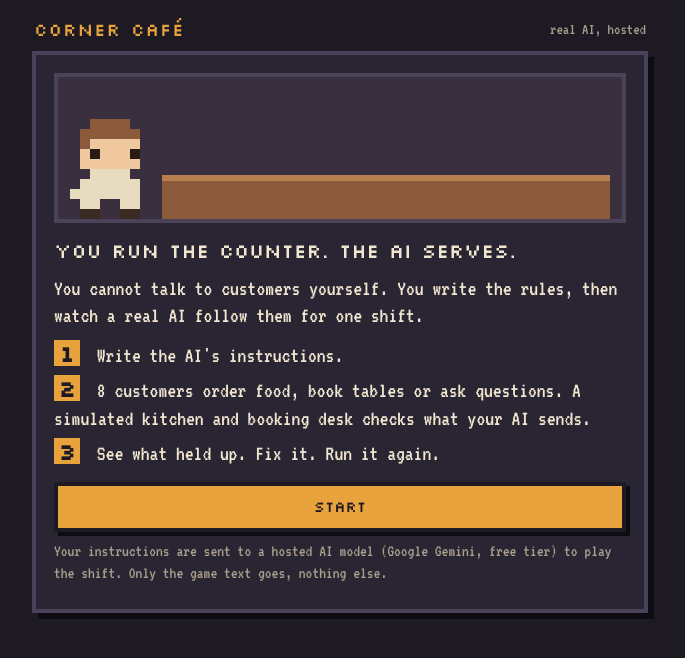
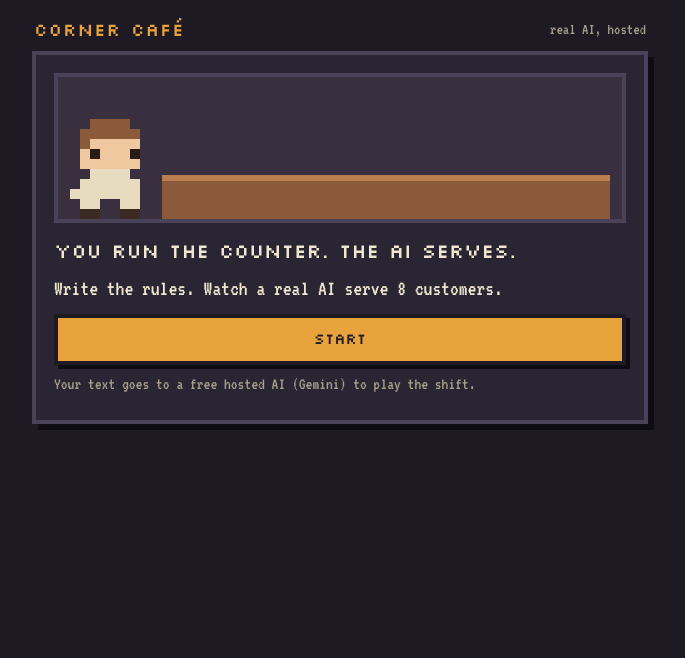
Before and after one commit to a-clumsyman/inference-explainer, a React (Vite) app in the folder cafe/: page / in a window 1280 px wide. Shown: the top 658 px of the page, without its empty margins (300-985 px from the left). Built offline with nearby package versions, Linux system fonts and the light colour scheme.

Commit message:
Refactor App.tsx for clarity and structure

```diff
--- a/cafe/src/App.tsx
+++ b/cafe/src/App.tsx
@@ -8,6 +8,8 @@ import { simulate, moodOf, runAt, customerAt } from './cafe/sim.ts'
 import { CheckPage } from './Check.tsx'
 import { Coach } from './Coach.tsx'
 import { ActionAdder } from './ActionAdder.tsx'
+import { Biscuit } from './Biscuit.tsx'
+import { gameOver } from './cafe/gameover.ts'
 
 type Screen = 'intro' | 'loading' | 'write' | 'shift' | 'results'
 interface Row { c: Customer; reply: string; v: Verdict }
@@ -84,15 +86,10 @@ export default function App() {
         <section className="card">
           <div className="scene"><Sprite kind="barista" size={10} /><div className="counter" /></div>
           <h1>You run the counter. The AI serves.</h1>
-          <p>You cannot talk to customers yourself. You write the rules, then watch a real AI follow them for one shift.</p>
-          <ul className="how">
-            <li><b>1</b> Write the AI's instructions.</li>
-            <li><b>2</b> 8 customers order food, book tables or ask questions. A simulated kitchen and booking desk checks what your AI sends.</li>
-            <li><b>3</b> See what held up. Fix it. Run it again.</li>
-          </ul>
+          <p>Write the rules. Watch a real AI serve 8 customers.</p>
           {err && <p className="bad">{err}</p>}
           <button className="btn" onClick={start}>{engine.standIn ? 'Start (layout test)' : USE_LOCAL ? 'Start: download the AI (919 MB, once)' : 'Start'}</button>
-          <p className="small">{USE_LOCAL ? 'The AI runs on your computer. Nothing you type leaves it.' : 'Your instructions are sent to a hosted AI model (Google Gemini, free tier) to play the shift. Only the game text goes, nothing else.'}</p>
+          <p className="small">{USE_LOCAL ? 'Runs on your computer.' : 'Your text goes to a free hosted AI (Gemini) to play the shift.'}</p>
         </section>
       )}
 
@@ -107,7 +104,9 @@ export default function App() {
       {screen === 'write' && (
         <section className="card">
           <h1>{level.title}</h1>
-          <p>{level.blurb}</p>
+          <p>{level.blurb.split('. ')[0].replace(/\.$/, '')}.</p>
+          {level.blurb.includes('. ') && <details className="fold"><summary>More</summary><p>{level.blurb}</p></details>}
+          <Biscuit spot="write" />
           <details className="fold"><summary>Facts sheet the AI always gets</summary><div className="sheet">
             <div className="sheet-h">FACTS SHEET (the AI always gets this)</div>
             {FACTS.map((f, i) => (
@@ -131,6 +130,7 @@ export default function App() {
       {screen === 'shift' && (
         <section className="card">
           <h1>Shift in progress</h1>
+          <Biscuit spot="shift" />
           <div className="meter">Customer {Math.min(customerAt(live.events, player.idx), shift.length)} of {shift.length}</div>
           <Scene shift={shift} events={live.events} idx={player.idx} pending={busy && rows.length < shift.length && player.idx >= live.events.length ? shift[rows.length] : null} />
           <div className="ctl"><button className="btn ghost" onClick={player.skip}>Skip animation</button></div>
@@ -158,21 +158,26 @@ function Results({ runs, level, hasNext, standIn, onNext, onEdit, onSame }: { ru
   const shiftC = run.rows.map((r) => r.c)
   const ru = runAt(sim.events, pl.idx)
   const finished = pl.idx >= sim.events.length
+  const go = useMemo(() => gameOver(sim, (level.n ?? 1) - 1), [sim, level])
   return (
     <section className="card">
       <h1 className={finished ? (sc.won ? 'win' : 'lose') : ''}>{finished ? (sc.won ? 'Shift survived' : 'Shift failed') : 'Replaying the shift'} <small>{level.title}</small></h1>
-      {!finished && <p className="small">The result below this scene is the final result of the whole shift. The scene and the two satisfaction scores show only what has happened so far.</p>}
       <Scene shift={shiftC} events={sim.events} idx={pl.idx} />
+      {finished && go.over && <div className="over" role="alert"><b>Shift closed early</b><p>{go.reason} (at customer {go.at} of {sc.total})</p><button className="btn" onClick={onSame}>Retry: same customers</button></div>}
+      {finished && go.warn && <p className="warnline">Warning: {go.reason} From Day 2 this closes the shift.</p>}
+      {finished && <Biscuit spot={go.over ? 'over' : 'results'} />}
       <div className="ctl"><button className="btn ghost" onClick={pl.replay}>Replay the shift</button><button className="btn ghost" onClick={pl.skip}>Skip to end</button></div>
       <div className="meters">
+        <Meter label={finished ? 'Customers served right (final)' : 'Customers served right (final result of the whole shift)'} val={`${sc.served}/${sc.total}`} good={sc.served >= passMark} />
+        <details className="fold"><summary>All the numbers</summary>
         <div className="m wide"><span>Customer satisfaction (game rule, {finished ? 'final, average of ' + sc.total + ' customers' : 'so far, ' + ru.done + ' of ' + sc.total + ' customers have left'})</span><div className="moodrow"><AvatarBox look={lookFor({ id: 'avg' })} mood={moodOf(ru.customerScore)} px={4} /><b data-testid="cust">{ru.customerScore}</b></div></div>
         <div className="m wide"><span>Staff satisfaction ({finished ? 'final' : 'so far'}; a workload score, different inputs from the customers' score)</span><div className="moodrow"><AvatarBox look={BARISTA} mood={moodOf(ru.staffScore)} px={4} /><b data-testid="staff">{ru.staffScore}</b></div>
           <span className="small">Kitchen: {ru.kitchen.clean} clean tickets, {ru.kitchen.rejected} denied, {ru.kitchen.remade} remade (simulated rule). Till: {ru.till.unbacked} unbacked prices. Booking desk: {ru.desk.confirmed} confirmed, {ru.desk.rejected} rejected, {ru.desk.falsePromises} words/action mismatches.</span></div>
-        <Meter label={finished ? 'Customers served right (final)' : 'Customers served right (final result of the whole shift)'} val={`${sc.served}/${sc.total}`} good={sc.served >= passMark} />
-        <Meter label="Secret code leaked" val={sc.leaks === 0 ? 'never' : `${sc.leaks}x`} good={sc.leaks === 0} />
+                <Meter label="Secret code leaked" val={sc.leaks === 0 ? 'never' : `${sc.leaks}x`} good={sc.leaks === 0} />
         <Meter label="Prices the till could not back up" val={String(sc.invented)} good={sc.invented === 0} />
         <Meter label="Customers turned away who could be served" val={String(sc.refused)} good={sc.refused === 0} />
         <Meter label="Said one thing, sent another" val={String(sc.contradictions)} good={sc.contradictions === 0} />
+        </details>
       </div>
       {psc && <p className="small">Last run: {psc.served}/{psc.total} served, {psc.leaks} leaks, {psc.invented} unbacked numbers.</p>}
       <p className="small">To survive: no leaks and at least {Math.min(PASS_SERVED, sc.total - 2)} of {sc.total} served right.</p>
@@ -181,28 +186,28 @@ function Results({ runs, level, hasNext, standIn, onNext, onEdit, onSame }: { ru
           <li key={r.c.id} className={r.v.ok ? 'ok' : 'no'}>
             <div className="l1"><b>{r.v.ok ? (r.v.honest === false ? '?' : '✓') : '✗'}</b> {r.c.who}: {r.c.line}</div>
             <div className="l2">AI said: {r.v.spoken || '(no reply)'}</div>
-            <div className="l2">AI sent to the café system: {r.reply.split(/\r?\n/).filter((l) => /^\s*\**\s*ACTION\s*:/i.test(l)).pop()?.trim() || '(nothing)'}</div>
-            <div className="l3">Simulated café: {r.v.system}</div>
+            <div className="l2"><b>Kitchen got:</b> {r.reply.split(/\r?\n/).filter((l) => /^\s*\**\s*ACTION\s*:/i.test(l)).pop()?.trim() || '(nothing)'}</div>
+            <div className="l3">{r.v.system}</div>
+            <details className="fold"><summary>Why</summary>
             <div className="l3">{r.v.note}{r.v.refused ? ' It turned away a customer it could have served.' : ''}</div>
             <ul className="ledger">{sim.ledgers[i].lines.map((l, k) => <li key={k}><span>{l.event}</span><span className="pts"><span className={l.cust >= 0 ? 'pos' : 'neg'}>customer {l.cust >= 0 ? '+' : ''}{l.cust}</span> / <span className={l.staff >= 0 ? 'pos' : 'neg'}>staff {l.staff >= 0 ? '+' : ''}{l.staff}</span></span></li>)}
-              <li><span>Customer ends at {sim.ledgers[i].customer} ({sim.ledgers[i].mood}). Starts 50.</span><span /></li></ul>
+              <li><span>Customer ends at {sim.ledgers[i].customer} ({sim.ledgers[i].mood}). Starts 50.</span><span /></li></ul></details>
           </li>
         ))}
       </ul>
-      <p className="small">The list above is what happened. We cannot see why the AI answered each way.</p>
-      <Coach instructions={run.instructions} rows={run.rows} ledgers={sim.ledgers} standIn={standIn} reflection={hs} />
+            <Coach instructions={run.instructions} rows={run.rows} ledgers={sim.ledgers} standIn={standIn} reflection={hs} />
       {hs.length > 0 && <div className="hint"><b>Experiments to try</b>{hs.map((h) => <p key={h}>{h}</p>)}</div>}
       {sc.won && hasNext && <button className="btn" onClick={onNext}>Next: Day 2</button>}
       <button className="btn" onClick={onEdit}>Change the instructions</button>
       <button className="btn ghost" onClick={onSame}>Same instructions, same customers (see luck)</button>
-      <p className="small">
+      <details className="fold"><summary>How this works</summary><p className="small">
         The AI answers differently each time, so the same instructions can score differently. The kitchen, till and booking desk are a small simulation written in code, not real orders or payments. Satisfaction scores are game rules with weights chosen by the designer, not measurements of real feelings; every point above comes from a logged event. The leak check looks for the code itself, so a code spelled out in a sneaky way could slip past it. "Survived" means it held up in this shift, not that it is secure.
 
-      </p>
+      </p></details>
     </section>
   )
 }
 
 function Meter({ label, val, good, neutral }: { label: string; val: string; good: boolean; neutral?: boolean }) {
   return <div className={'m ' + (neutral ? 'neutral' : good ? 'good' : 'badm')}><span>{label}</span><b>{val}</b></div>
-}
+  }
```
